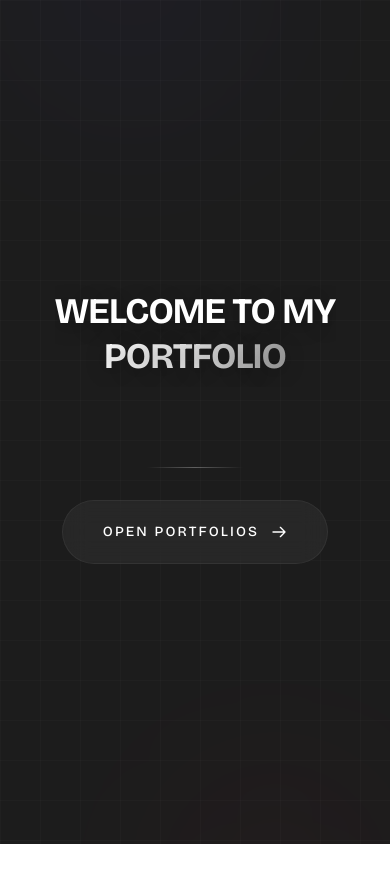
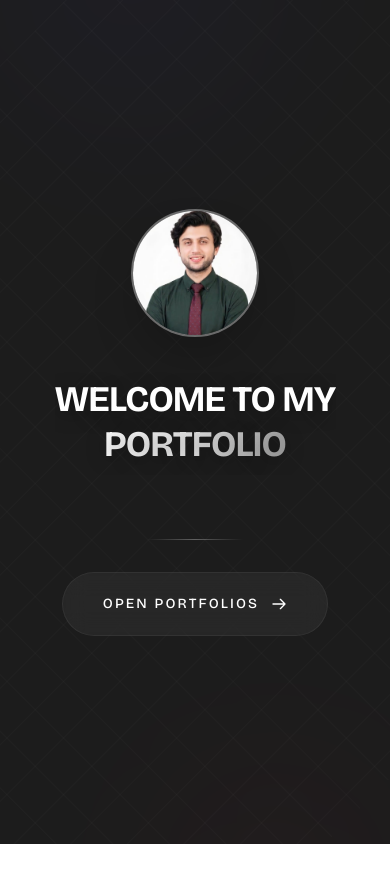
Before and after one commit to Abdulsami1122/Main-portfoilio-sami, a Next.js app: page / in a window 390 px wide. Shown: the top 882 px of the page. Built offline with nearby package versions, Linux system fonts and the light colour scheme.

Commit message:
feat: add animated entrance door overlay component with entry button

```diff
--- a/src/app/components/home/door-overlay/index.tsx
+++ b/src/app/components/home/door-overlay/index.tsx
@@ -2,6 +2,7 @@
 import React, { useState } from "react";
 import { motion, AnimatePresence, Variants } from "framer-motion";
 import { Button } from "@/components/ui/button";
+import Image from "next/image";
 
 import { useLanguage } from "@/app/context/LanguageContext";
 
@@ -128,11 +129,27 @@ const DoorOverlay = ({ onOpen }: { onOpen: () => void }) => {
                 }}
                 transition={{ duration: 18, repeat: Infinity, ease: "linear" }}
               />
-              <div className="absolute inset-0 bg-[linear-gradient(rgba(255,255,255,0.02)_1px,transparent_1px),linear-gradient(90deg,rgba(255,255,255,0.02)_1px,transparent_1px)] bg-[size:40px_40px] md:[mask-image:radial-gradient(ellipse_80%_50%_at_50%_50%,#000_20%,transparent_100%)]" />
+              <div className="absolute inset-0 md:[mask-image:radial-gradient(ellipse_80%_50%_at_50%_50%,#000_20%,transparent_100%)] overflow-hidden">
+                <div className="absolute inset-[-50%] origin-center rotate-[45deg] bg-[linear-gradient(rgba(255,255,255,0.02)_1px,transparent_1px),linear-gradient(90deg,rgba(255,255,255,0.02)_1px,transparent_1px)] bg-[size:40px_40px]" />
+              </div>
             </div>
 
             {/* Center Content */}
-            <div className="relative z-30 flex flex-col items-center justify-center space-y-12 px-4 w-full max-w-5xl text-center">
+            <div className="relative z-30 flex flex-col items-center justify-center space-y-8 md:space-y-12 px-4 w-full max-w-5xl text-center">
+
+              {/* Mobile Profile Image */}
+              <motion.div variants={textVariants} className="md:hidden flex flex-col items-center justify-center">
+                <div className="relative w-32 h-32 rounded-full overflow-hidden border-2 border-white/20 shadow-2xl bg-muted/20">
+                  <Image
+                    src="/images/home/banner/Sami.jpeg"
+                    alt="Abdul Sami"
+                    fill
+                    className="object-cover object-[center_30%] scale-[1.15]"
+                    priority
+                  />
+                </div>
+              </motion.div>
+
               <motion.div variants={textVariants} className="overflow-hidden py-2">
                 <h1
                   className="text-4xl md:text-6xl lg:text-7xl font-bold text-white tracking-tight uppercase leading-tight"
```
Also changed, not shown: public/images/home/banner/Sami_transparent.png (added).
